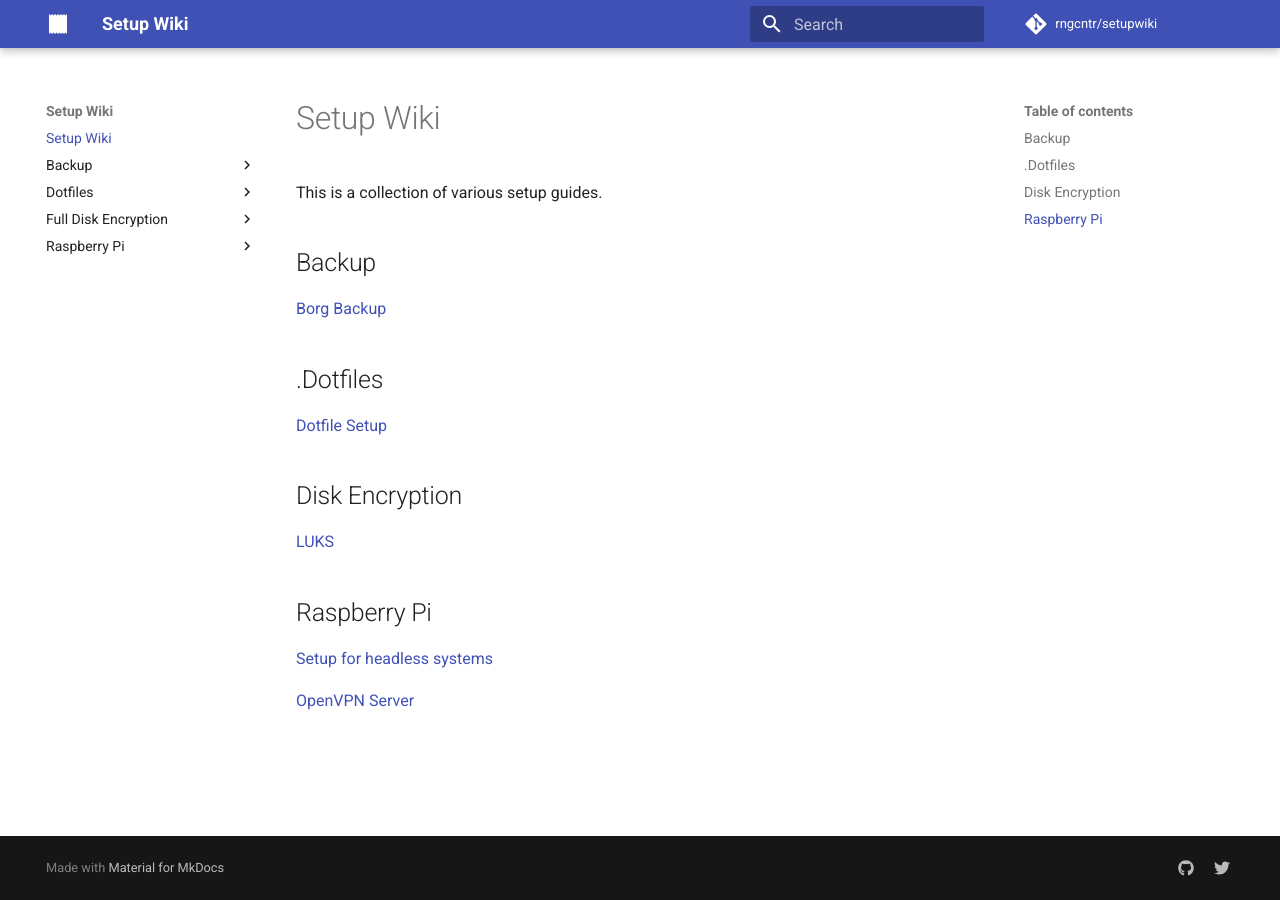
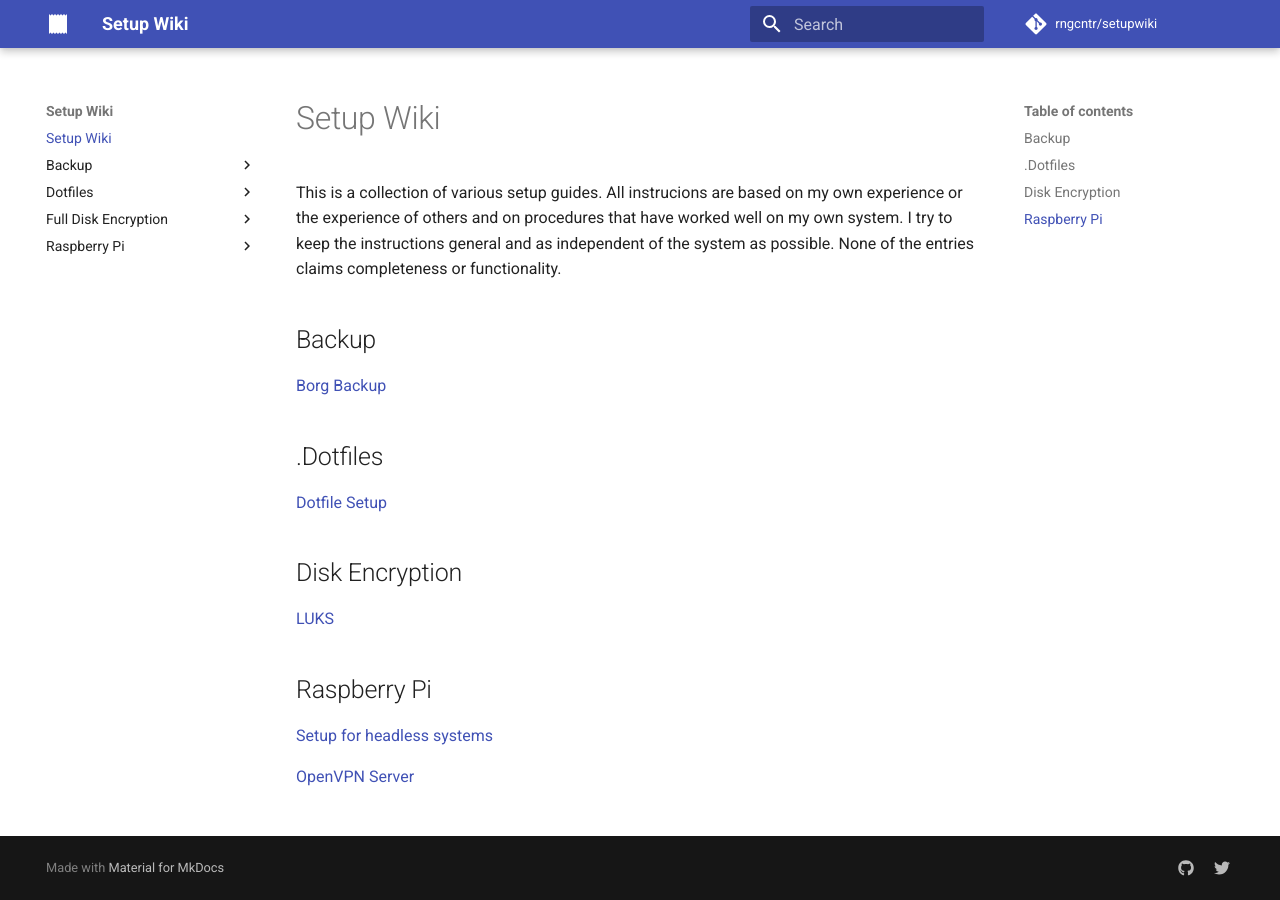
Before and after one commit to rngcntr/setupwiki, an MkDocs documentation site: the page built from docs/index.md, in a window 1280 px wide. Built offline with MkDocs 1.6.1 and Material for MkDocs 9.7.7, drawn with Linux system fonts in a browser that asks for light colours; comment, search, counter and statistics services are not loaded.

Commit message:
Disclaimer

```diff
--- a/docs/index.md
+++ b/docs/index.md
@@ -1,7 +1,6 @@
 # Setup Wiki
 
-This is a collection of various setup guides.
-
+This is a collection of various setup guides. All instrucions are based on my own experience or the experience of others and on procedures that have worked well on my own system. I try to keep the instructions general and as independent of the system as possible. None of the entries claims completeness or functionality.
 
 ## Backup
 
```
